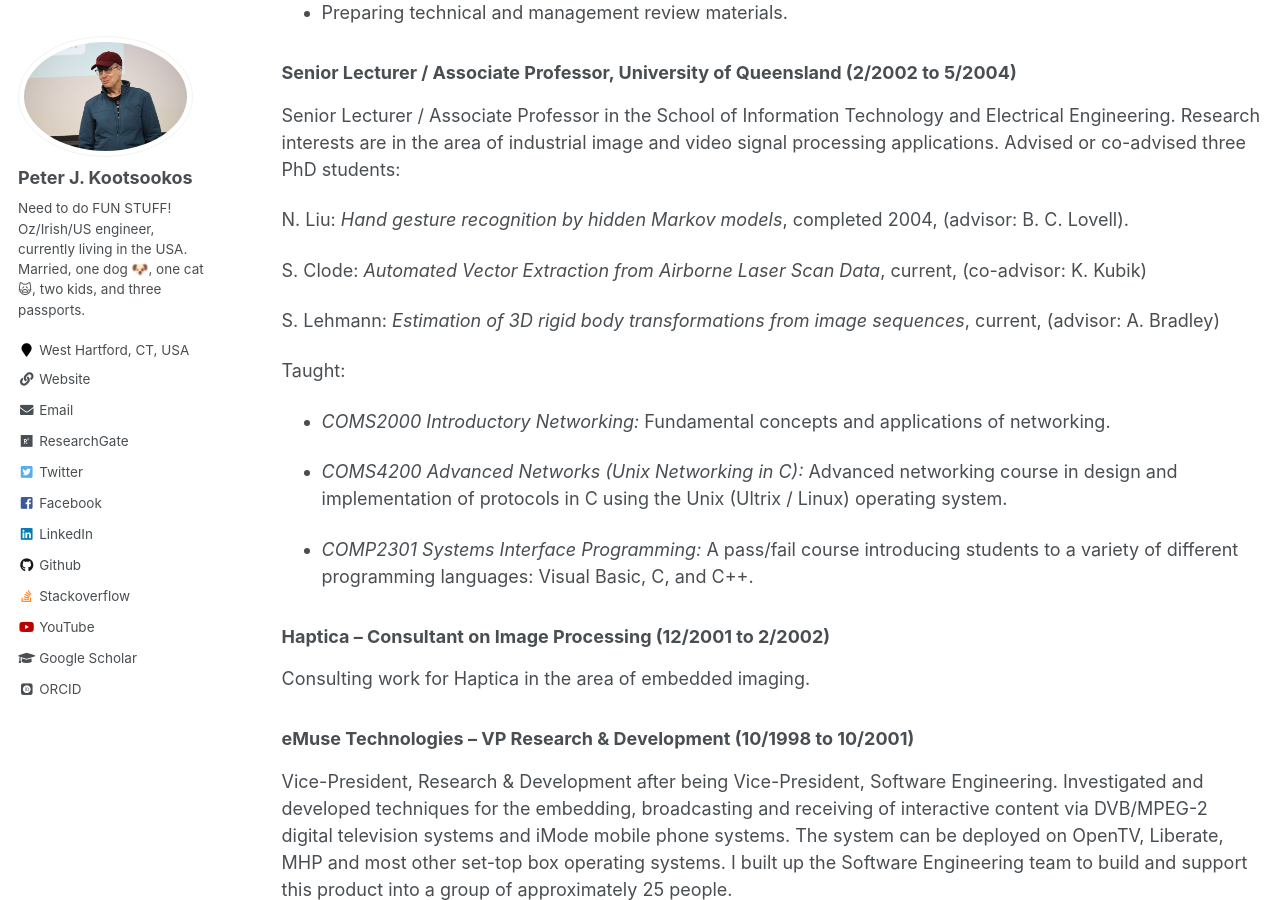
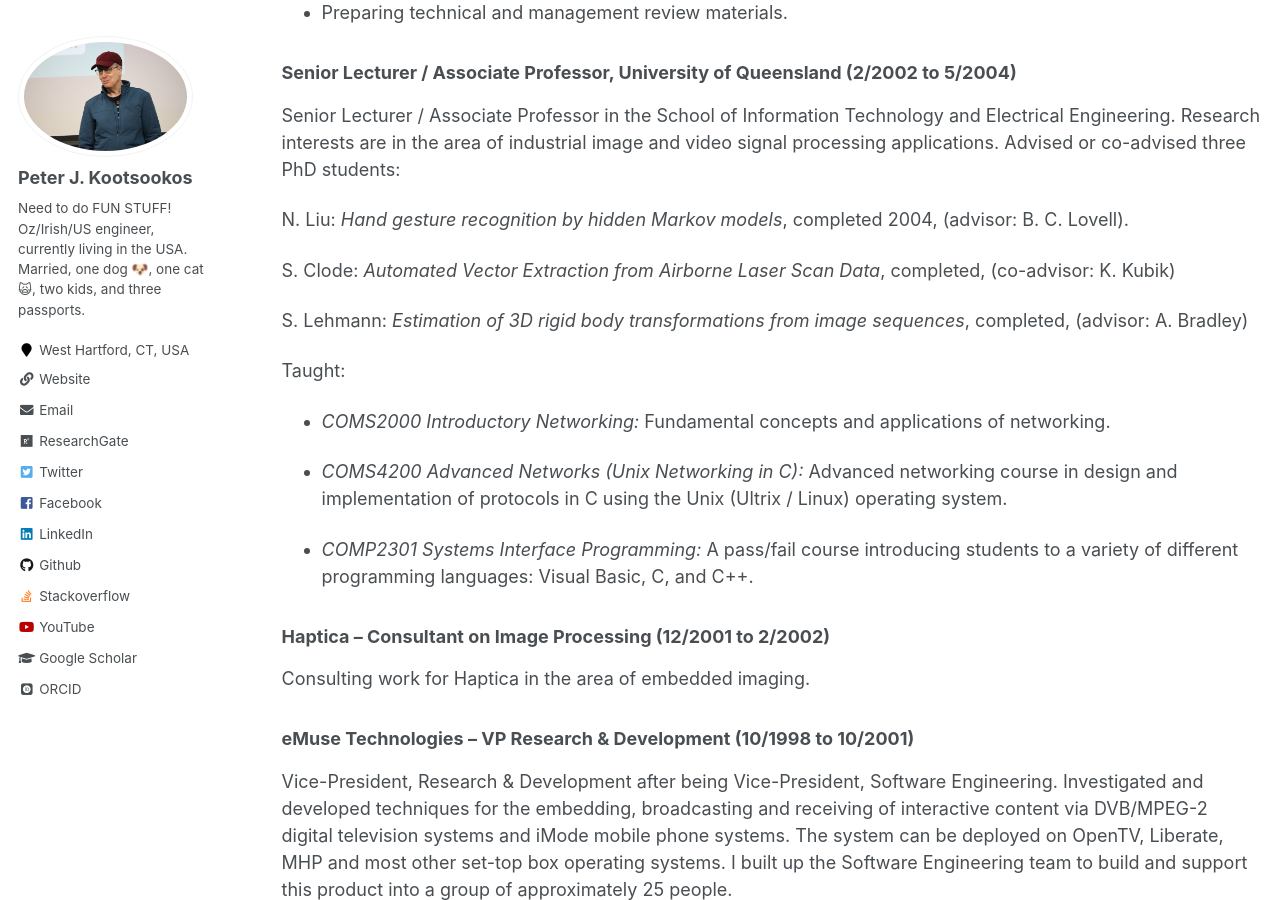
Before and after one commit to kootsoop/kootsoop.github.io, a Jekyll site: the page built from _pages/cv.md, in a window 1280 px wide and 900 px high, scrolled down 8510 px. Built offline with Jekyll 4.4.1, drawn with Linux system fonts in a browser that asks for light colours; some web fonts are replaced.

Commit message:
Updated PhD finishes.

```diff
--- a/_pages/cv.md
+++ b/_pages/cv.md
@@ -340,10 +340,10 @@ N. Liu: *Hand gesture recognition by hidden Markov models*, completed
 2004, (advisor: B. C. Lovell).
 
 S. Clode: *Automated Vector Extraction from Airborne Laser Scan Data*,
-current, (co-advisor: K. Kubik)
+completed, (co-advisor: K. Kubik)
 
 S. Lehmann: *Estimation of 3D rigid body transformations from image
-sequences*, current, (advisor: A. Bradley)
+sequences*, completed, (advisor: A. Bradley)
 
 Taught:
 
```
